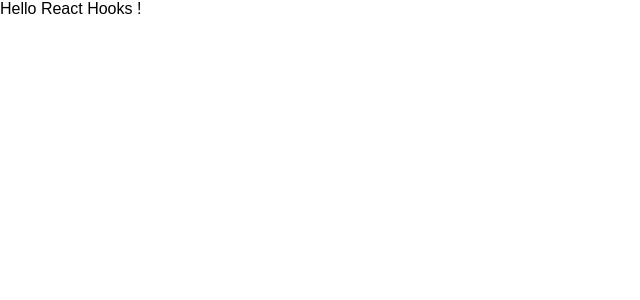
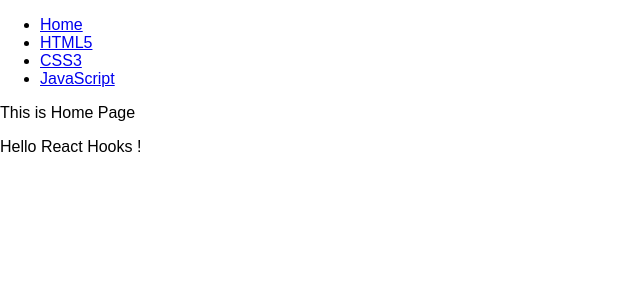
Before and after one commit to vamsikankipati/react-redux-es, a React (Create React App) app: page / in a window 1280 px wide. Shown: the top 300 px of the page, without its empty margins (0-640 px from the left). Built offline with nearby package versions, Linux system fonts and the light colour scheme.

Commit message:
React Router config

```diff
--- a/package.json
+++ b/package.json
@@ -5,7 +5,9 @@
   "dependencies": {
     "react": "^16.10.2",
     "react-dom": "^16.10.2",
-    "react-scripts": "3.2.0"
+    "react-scripts": "3.2.0",
+    "react-router-dom": "^5.1.2",
+    "react-router": "^5.1.2"
   },
   "scripts": {
     "start": "react-scripts start",
--- a/src/App.js
+++ b/src/App.js
@@ -1,8 +1,45 @@
 import React from 'react';
+import { BrowserRouter as Router, Link, Switch, Route } from 'react-router-dom';
+import JavaScript from './app/JavaScript/JavaScript';
+import CascadingStyle from './app/CascadingStyle/CascadingStyle';
+import HTMLSpec from './app/HTMLSpec/HTMLSpec';
+import Home from './app/Home/Home';
 
 function App () {
   return (
     <div>
+      <Router>
+        <div>
+          <ul>
+            <li>
+              <Link to="/">Home</Link>
+            </li>
+            <li>
+              <Link to="/html">HTML5</Link>
+            </li>
+            <li>
+              <Link to="/css">CSS3</Link>
+            </li>
+            <li>
+              <Link to="/javascript">JavaScript</Link>
+            </li>
+          </ul>
+        </div>
+        <Switch>
+          <Route path="/javascript">
+            <JavaScript />
+          </Route>
+          <Route path="/css">
+            <CascadingStyle />
+          </Route>
+          <Route path="/html">
+            <HTMLSpec />
+          </Route>
+          <Route path="/">
+            <Home />
+          </Route>
+        </Switch>
+      </Router>
       {'Hello React Hooks !'}
     </div>
   );
--- /dev/null
+++ b/src/app/CascadingStyle/CascadingStyle.js
@@ -0,0 +1,9 @@
+import React from 'react';
+
+export default function CascadingStyle() {
+    return (
+        <div>
+            <p>{'CSS3 !'}</p>
+        </div>
+    );
+}
--- /dev/null
+++ b/src/app/HTMLSpec/HTMLSpec.js
@@ -0,0 +1,9 @@
+import React from 'react';
+
+export default function HTMLSpec() {
+    return (
+        <div>
+            <p>{'HTML5 !'}</p>
+        </div>
+    );
+}
--- /dev/null
+++ b/src/app/Home/Home.js
@@ -0,0 +1,9 @@
+import React from 'react';
+
+export default function Home() {
+    return (
+        <div>
+            <p>{'This is Home Page'}</p>
+        </div>
+    );
+}
--- /dev/null
+++ b/src/app/JavaScript/JavaScript.js
@@ -0,0 +1,9 @@
+import React from 'react';
+
+export default function JavaScript() {
+    return (
+        <div>
+            <p>{'JavaScript ES'}</p>
+        </div>
+    );
+}
--- /dev/null
+++ b/src/app/JavaScript/index.js
@@ -0,0 +1 @@
+export {JavaScript};
--- a/src/index.js
+++ b/src/index.js
@@ -2,7 +2,12 @@
 import ReactDOM from 'react-dom';
 import './index.css';
 import App from './App';
+import { HashRouter, Route } from 'react-router-dom';
 import registerServiceWorker from './registerServiceWorker';
 
-ReactDOM.render(<App />, document.getElementById('root'));
+ReactDOM.render(
+    <HashRouter>
+        <Route path="/" component={App} />
+    </HashRouter>
+    , document.getElementById('root'));
 registerServiceWorker();
```
